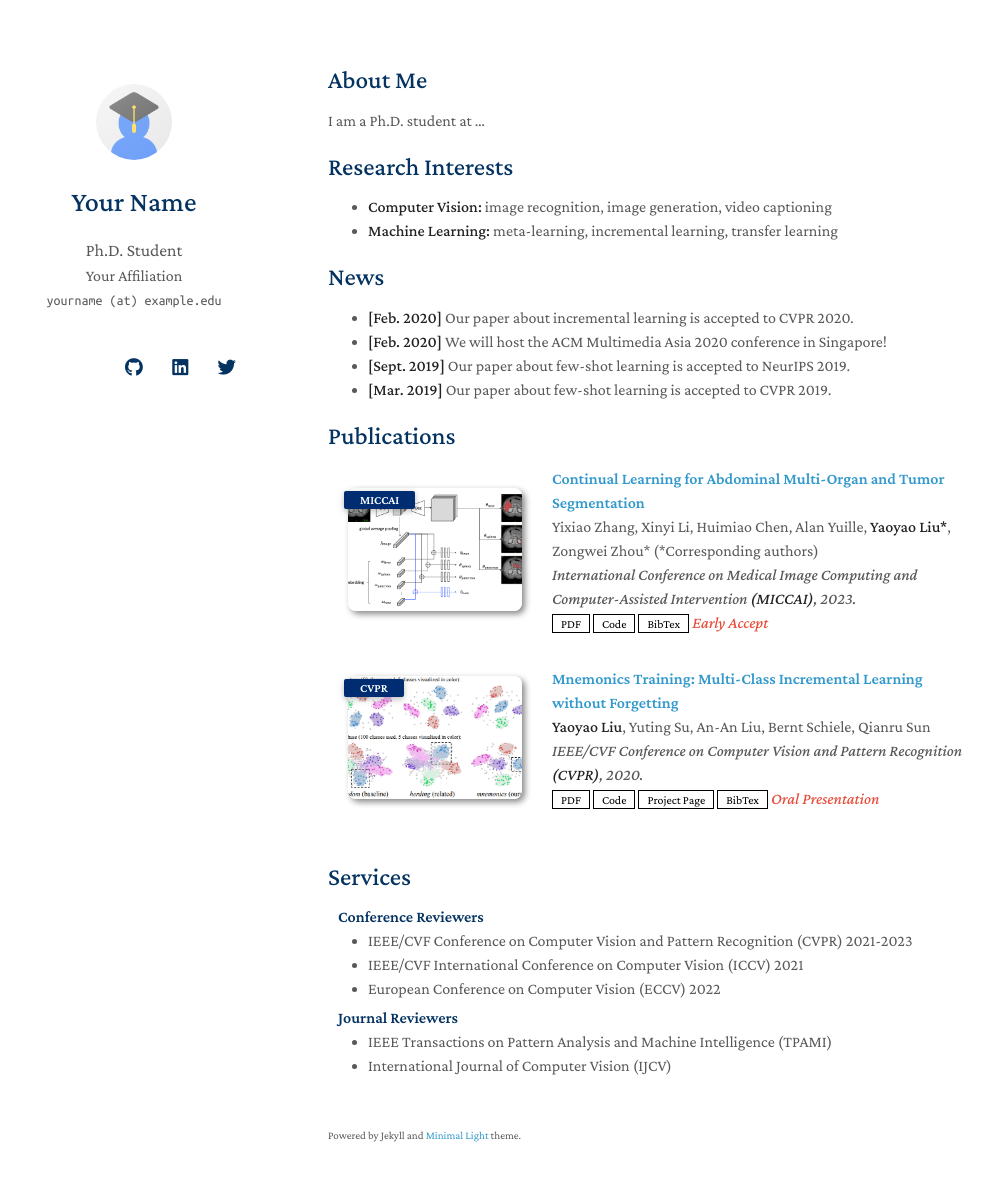
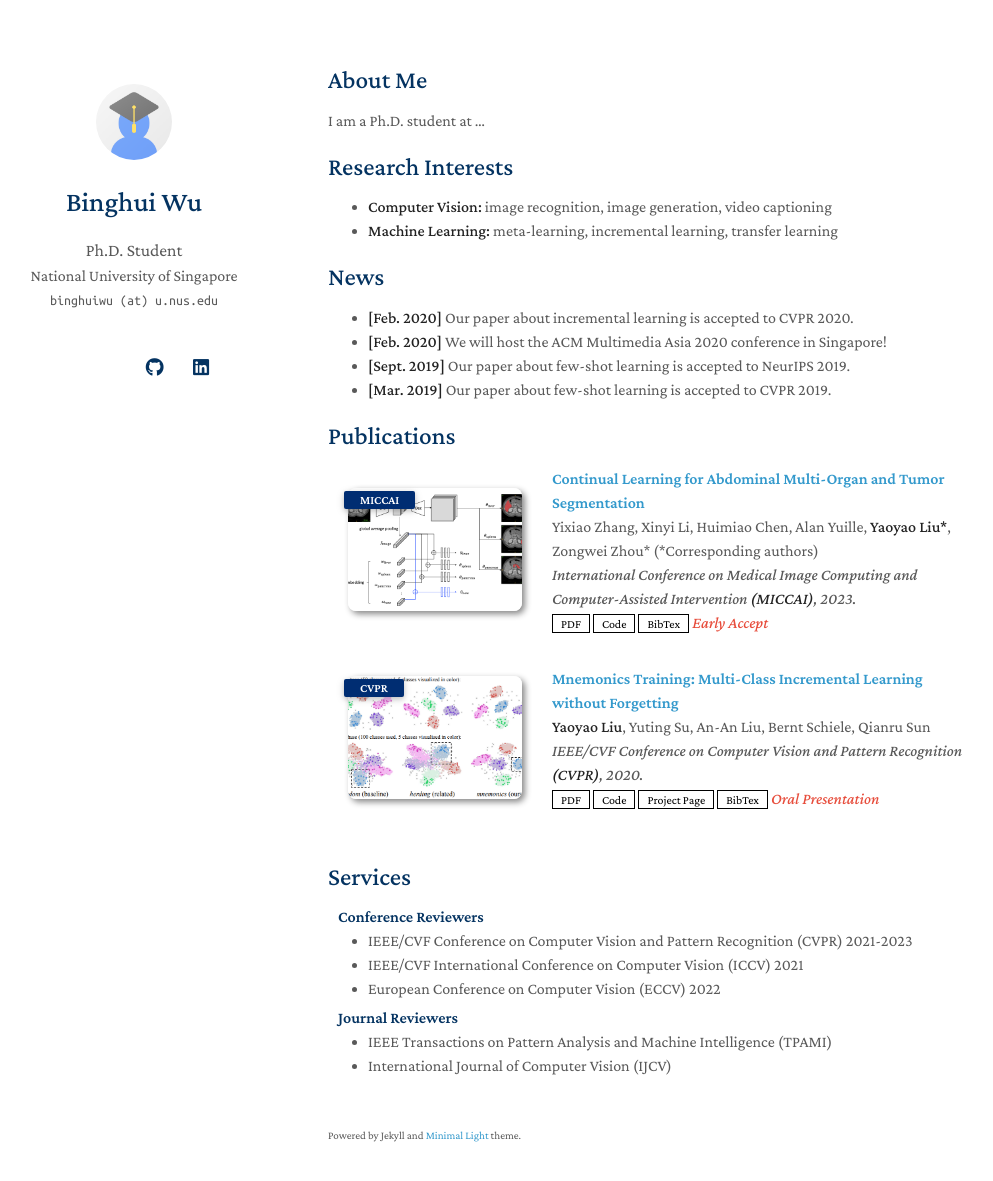
Before and after one commit to Binghui99/binghuiweb.github.io, a Jekyll site: the page built from index.md, in a window 1280 px wide and 1216 px high. Shown: the top 1181 px of the window, without its empty margins (142-1135 px from the left). Built offline with Jekyll 4.4.1, drawn with Linux system fonts in a browser that asks for light colours; nearby versions of some CDN libraries; a style sheet for code colours, icons or effects is not loaded; our own code applies the rules of GitHub Pages for plain Markdown files.

Commit message:
Update _config.yml

```diff
--- a/_config.yml
+++ b/_config.yml
@@ -1,22 +1,22 @@
 # Basic Information
-title: Your Name
+title: Binghui Wu
 position: Ph.D. Student
-affiliation: Your Affiliation
-email: yourname (at) example.edu
+affiliation: National University of Singapore
+email: binghuiwu (at) u.nus.edu
 
 # Search Engine Optimization (SEO)
 # The following information is used to improve the website traffic from search engines, e.g., Google.
-keywords: minimal light
-description: The Minimal Light is a simple and elegant jekyll theme for academic personal homepage.
-canonical: https://minimal-light-theme.yliu.me/
+keywords: Binghui Wu
+description: Bingui Wu | PhD Student
+# canonical: https://minimal-light-theme.yliu.me/
 
 # Links
 # If you don't need one of them, you may delete the corresponding line.
-google_scholar: https://scholar.google.com/
+google_scholar: https://scholar.google.com/citations?hl=zh-CN&user=BtQr_bcAAAAJ
 cv_link: assets/files/curriculum_vitae.pdf
-github_link: https://github.com/
-linkedin: https://www.linkedin.com/
-twitter: https://twitter.com/
+github_link: https://github.com/Binghui99
+linkedin: https://www.linkedin.com/in/binghui-wu-83883718a/
+# twitter: https://twitter.com/
 
 # Images (e.g., your profile picture and your website's favicon)
 # "favicon" and "favicon_dark" are used for the light and dark modes, respectively.
```
